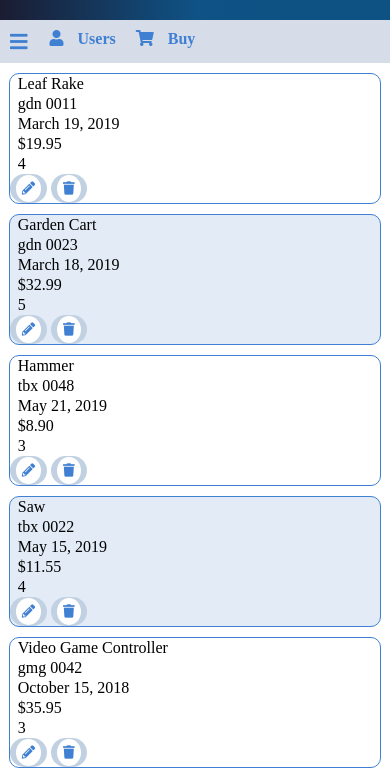
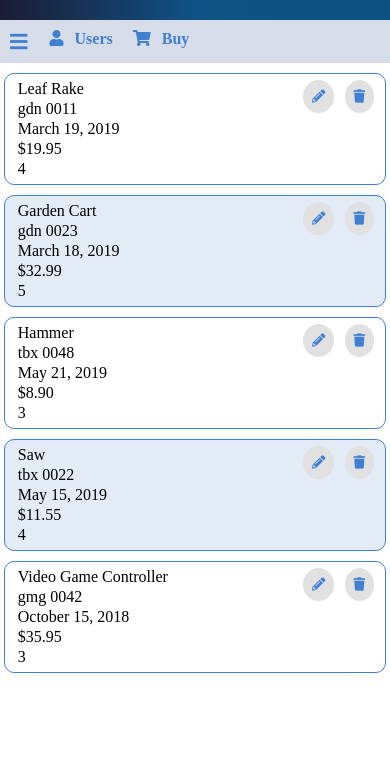
Before and after one commit to Vlad-Valean/table_project, a plain HTML site: page frontend/index.html in a window 390 px wide. Shown: the part 140-918 px from the top of the page. After the commit the page ends 844 px from the top, so only its background shows below. Drawn offline with Linux system fonts and the light colour scheme.

Commit message:
did some styling

```diff
--- a/frontend/index.html
+++ b/frontend/index.html
@@ -4,7 +4,7 @@
     <meta charset="UTF-8">
     <meta http-equiv="X-UA-Compatible" content="IE=edge">
     <meta name="viewport" content="width=device-width, initial-scale=1.0">
-    <title>My_table</title>
+    <title>Shop & User Management App</title>
 
 
     <link rel="stylesheet" type="text/css" href="main.css">
@@ -17,7 +17,6 @@
     <div class="content">
         <nav class="menu">
             <div><button class="menu-btn fa fa-bars" id="menu" onclick="action()"></button></div>
-
             <a href="#users" class="fa fa-user">
                 <span id="users-span">Users</span>
             </a>
--- a/frontend/main.css
+++ b/frontend/main.css
@@ -97,7 +97,7 @@ a {
 }
 
 .fa-user span {
-    padding-left:10px;
+    padding-left:7px;
 }
 
 .fa-buy{
@@ -111,14 +111,14 @@ a {
 }
 
 .fa-buy span {
-    padding-left:10px;
+    padding-left:7px;
 }
 
 .fa-pen::before{
     content: '\f303';
     display: inline-block;
     background-color: #fff;
-    padding:6px;
+    padding:9px;
     border-radius:50%;
 }
 
@@ -126,7 +126,7 @@ a {
     content: '\f1f8';
     display: inline-block;
     background: #fff;
-    padding:6px;
+    padding:9px;
     border-radius:50%;
 }
 
@@ -162,7 +162,7 @@ th {
     text-align: center;
     padding:8px;
     width: fit-content;
-    background-color: lightgrey;
+    background-color:rgb(225, 225, 225);
 }
 
 td {
@@ -189,7 +189,7 @@ tr:nth-child(odd) {
 }
 
 .details-btn, .trash-btn {
-    border-radius:25px;
+    border-radius:20px;
     border:none;
     background-color: #c1d1e2;
     cursor: pointer;
@@ -202,6 +202,22 @@ tr:nth-child(odd) {
     font-weight: 600;
 }
 
+@media  screen and (max-width:1000px) {
+
+    .button-text {
+        display: none;
+    }
+
+    .details-btn, .trash-btn {
+        background-color: transparent;
+    }
+
+    .fa-pen::before, .fa-trash::before {
+        background-color: rgb(225, 225, 225);
+    }
+
+}
+
 @media screen and (max-width:700px) {
     .content {
         flex-direction: column;
@@ -210,10 +226,6 @@ tr:nth-child(odd) {
     .menu {
         flex-direction: row;
         flex-grow: 0 !important;
-    }
-
-    .button-text {
-        display: none;
     }
 
     table {
@@ -235,9 +247,12 @@ tr:nth-child(odd) {
         margin-top: 10px;
         margin-bottom: 10px;
     }
+
     .col {
+        position: relative;
         border: 1px solid #4080d2;
         border-radius: 10px;
+        padding:5px;
     }
 
     td {
@@ -246,9 +261,18 @@ tr:nth-child(odd) {
     }
 
     td:nth-last-child(1), td:nth-last-child(2) {
-        display: inline-block;
+        position:absolute;
+        top:5px;
     }
 
+    td:nth-last-child(1) {
+        padding:0px;
+        right:5px;
+    }
+
+    td:nth-last-child(2) {
+        right:45px;
+    }
 
 }
 
--- a/frontend/main.js
+++ b/frontend/main.js
@@ -21,7 +21,7 @@ async function action() {
         val--;
         act.style.transform = 'initial';
         if(container.style.flex != 'column') {
-            menu.style.flex = '3';
+            menu.style.flex = '10%';
         }
         await new Promise(r => setTimeout(r, 250));
         users.style.display = 'initial';
```
